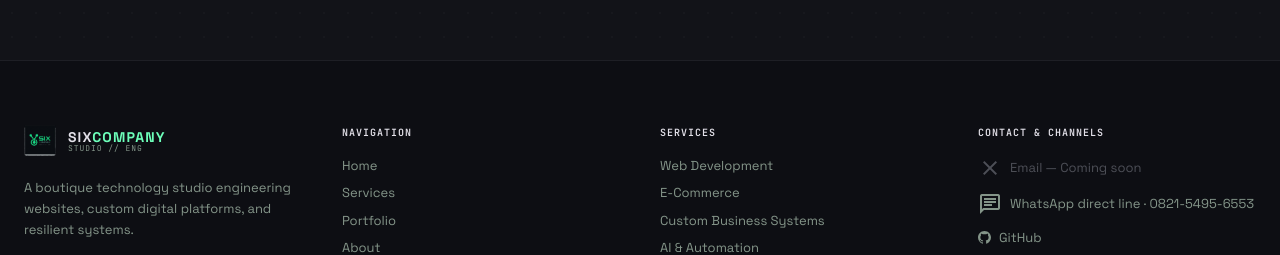
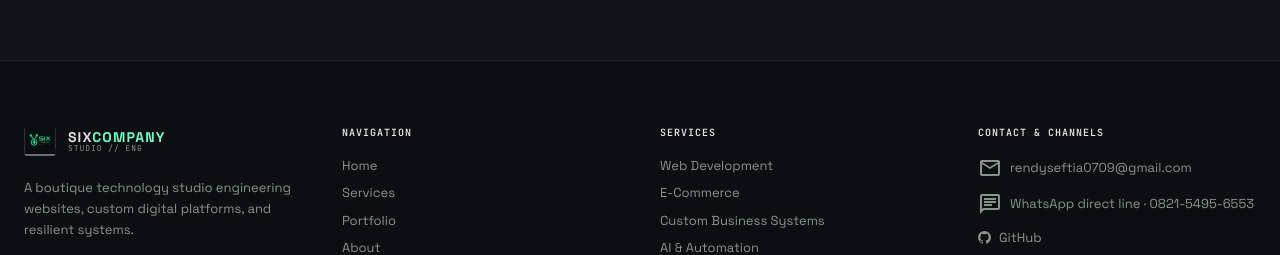
Before and after one commit to rendydevv/perusahaanweb, a React (Vite) app: page / in a window 1280 px wide. Shown: the part 7764-8019 px from the top of the page. Built offline with nearby package versions, Linux system fonts and the light colour scheme.

Commit message:
kontak: tambah email rendyseftia0709@gmail.com di CTA, footer & JSON-LD

```diff
--- a/index.html
+++ b/index.html
@@ -57,6 +57,7 @@
         "contactPoint": {
           "@type": "ContactPoint",
           "telephone": "+62-821-5495-6553",
+          "email": "rendyseftia0709@gmail.com",
           "contactType": "sales",
           "areaServed": "ID",
           "availableLanguage": ["id", "en"]
--- a/src/components/CTASection.tsx
+++ b/src/components/CTASection.tsx
@@ -84,10 +84,13 @@ export default function CTASection() {
 
             {/* Contact details */}
             <div className="flex flex-wrap gap-4 pt-2">
-              <span className="flex items-center gap-2 text-[#849589] text-[13px]" aria-disabled="true">
-                <span className="material-symbols-outlined text-[16px]">close</span>
-                {c.email} — {c.comingSoon}
-              </span>
+              <a
+                href={`mailto:${LINKS.email}`}
+                className="flex items-center gap-2 text-[#bacbbe] hover:text-[#6dffba] transition-colors text-[13px]"
+              >
+                <span className="material-symbols-outlined text-[16px]">mail</span>
+                {LINKS.email}
+              </a>
               <a
                 href={LINKS.whatsapp}
                 target="_blank"
--- a/src/components/Footer.tsx
+++ b/src/components/Footer.tsx
@@ -142,15 +142,14 @@ export default function Footer() {
               {f.contactTitle}
             </h4>
             <div className="flex flex-col gap-3">
-              <span
-                className="text-[13px] text-[#4d4f57] flex items-center gap-2"
+              <a
+                href={`mailto:${LINKS.email}`}
+                className="text-[13px] text-[#849589] hover:text-[#6dffba] transition-colors flex items-center gap-2"
                 style={{ fontFamily: 'Space Grotesk, sans-serif' }}
-                aria-disabled="true"
-                title={`${f.email} — ${f.comingSoon}`}
               >
-                <span className="material-symbols-outlined text-[14px]">close</span>
-                {f.email} — {f.comingSoon}
-              </span>
+                <span className="material-symbols-outlined text-[14px]">mail</span>
+                {LINKS.email}
+              </a>
               <a
                 href={LINKS.whatsapp}
                 target="_blank"
--- a/src/i18n.tsx
+++ b/src/i18n.tsx
@@ -4,6 +4,7 @@ import type { ReactNode } from 'react'
 export type Lang = 'en' | 'id'
 
 export const LINKS = {
+  email: 'rendyseftia0709@gmail.com',
   github: 'https://github.com/rendydevv',
   instagram: 'https://www.instagram.com/rendyseftiaa_',
   whatsapp: 'https://wa.me/6282154956553',
```
